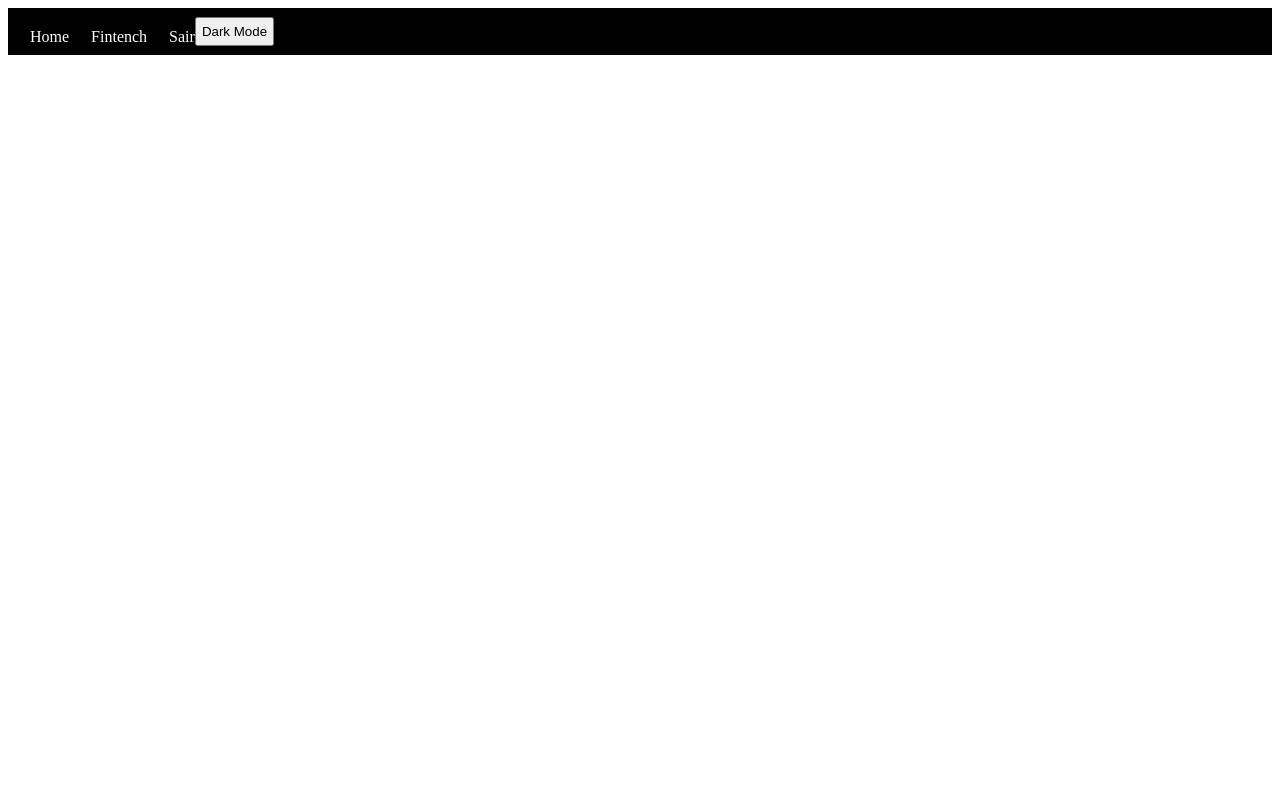
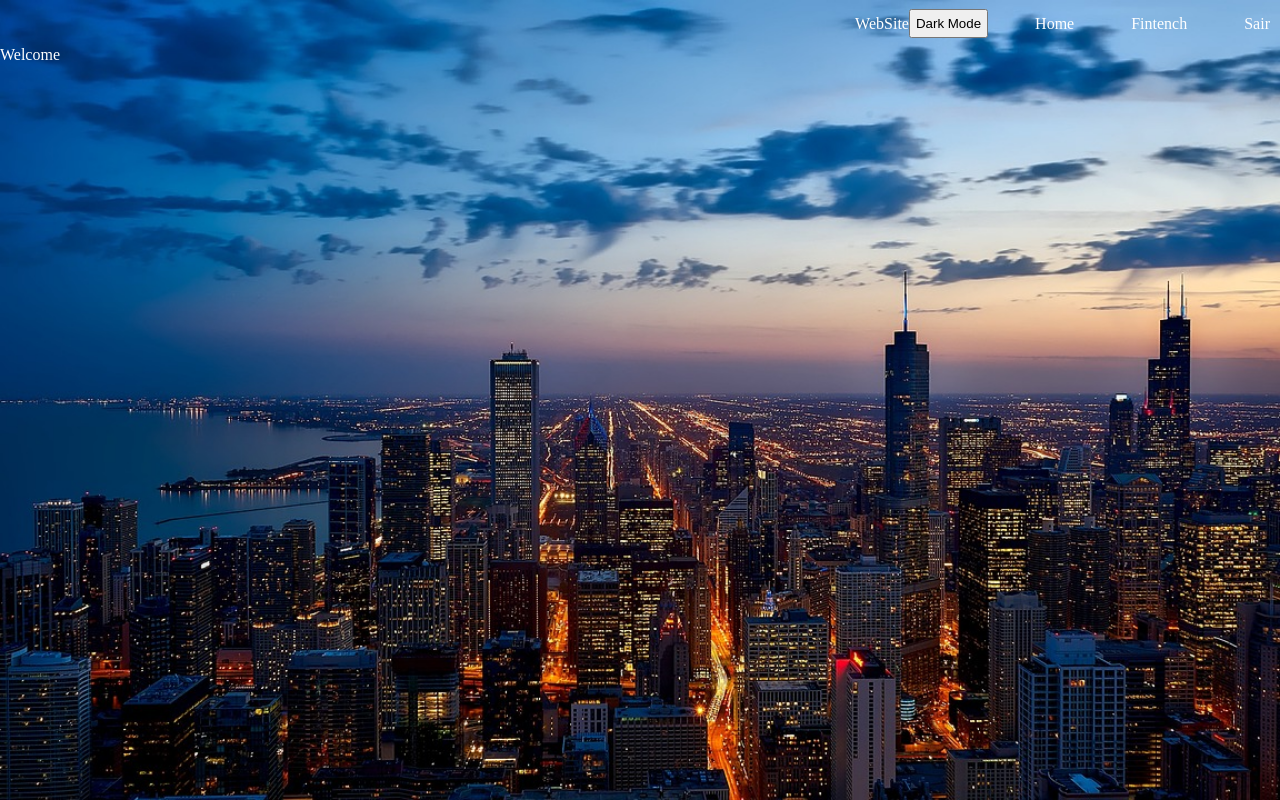
Before and after one commit to walisson27/React-Invest, a Next.js app: page /Home/home in a window 1280 px wide. Built offline with nearby package versions, Linux system fonts and the light colour scheme.

Commit message:
feat: personalizando home

```diff
--- a/src/page.tsx
+++ b/src/page.tsx
@@ -2,6 +2,7 @@ import { useState } from "react";
 import { DarkModeProvider } from "./Contexte/Context";
 import ModeDark from "./pages/Darkmode/ModeDark";
 import "bootstrap/dist/css/bootstrap.min.css";
+import "../reset.css"
 import "./index.css";
 const App = () => {
   const [mostrarLista, setMostrarLista] = useState(false);
--- a/src/pages/Home/home.css
+++ b/src/pages/Home/home.css
@@ -1,24 +1,36 @@
-nav{
+.full-page{
+    min-height: 100vh;
+    background-image: url("../../../public/Img/city.jpg");
+    background-size: cover;
+    background-position: center;
+}
+
+.website{
+    display: flex;
+    justify-content: flex-start;
+    color: white;
+}
+.nav-home{
+    display: flex;
+    justify-content: flex-end;
+    align-items: center;
     height: 47px;
     width: 100%;
-    background-color: black;
-
-}
-
-.nav-home{
-    display: flex;
-    align-items: center;
 }
 
 nav a{
     display: flex;
-    justify-content: flex-start;
-    padding-top: 10px;
-    padding-left: 22px;
     color: white;
     text-decoration: none;
+    padding: 10px;
+    padding-left: 47px;
 }
 
 body{
     background-color: rgb(90, 90, 90);
 }
+
+.header-home{
+    width: 100%;
+    color: white;
+}
--- a/src/pages/Home/home.tsx
+++ b/src/pages/Home/home.tsx
@@ -2,6 +2,7 @@ import "../Home/home.css"
 import Fintench from "../../app/Fintech/Pages/ProdutosTech"
 import { useRouter } from "next/router"
 import { useState } from "react"
+import "../../../reset.css"
 import { DarkModeProvider } from "@/Contexte/Context"
 import ModeDark from "../Darkmode/ModeDark"
 
@@ -29,15 +30,21 @@ const sair = (e:any) =>{
     return(
 
         <DarkModeProvider>
+      <div className="full-page">
         <nav className="nav-home">
+          <h1 className="website">WebSite</h1>
+          <ModeDark/>
             <a href="">Home</a>
             <a href="" onClick={fintench}>Fintench</a>
             <a href="" onClick={sair}>Sair</a>
-        <ModeDark/>
         </nav>
         <section>
             {showFintench && <Fintench/>}
         </section>
+        <header className="header-home">
+          <h2>Welcome</h2>
+        </header>
+      </div>
       </DarkModeProvider>
     )
 }
```
Also changed, not shown: public/Img/city.jpg (added).
